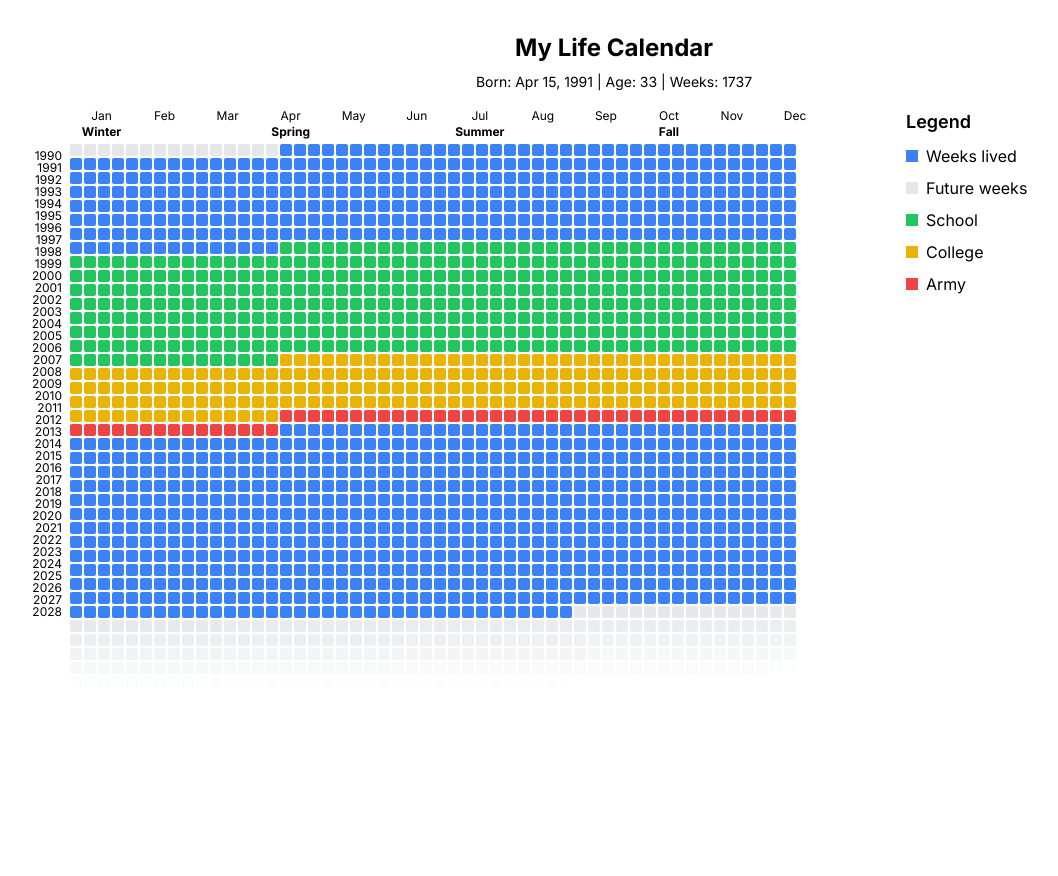
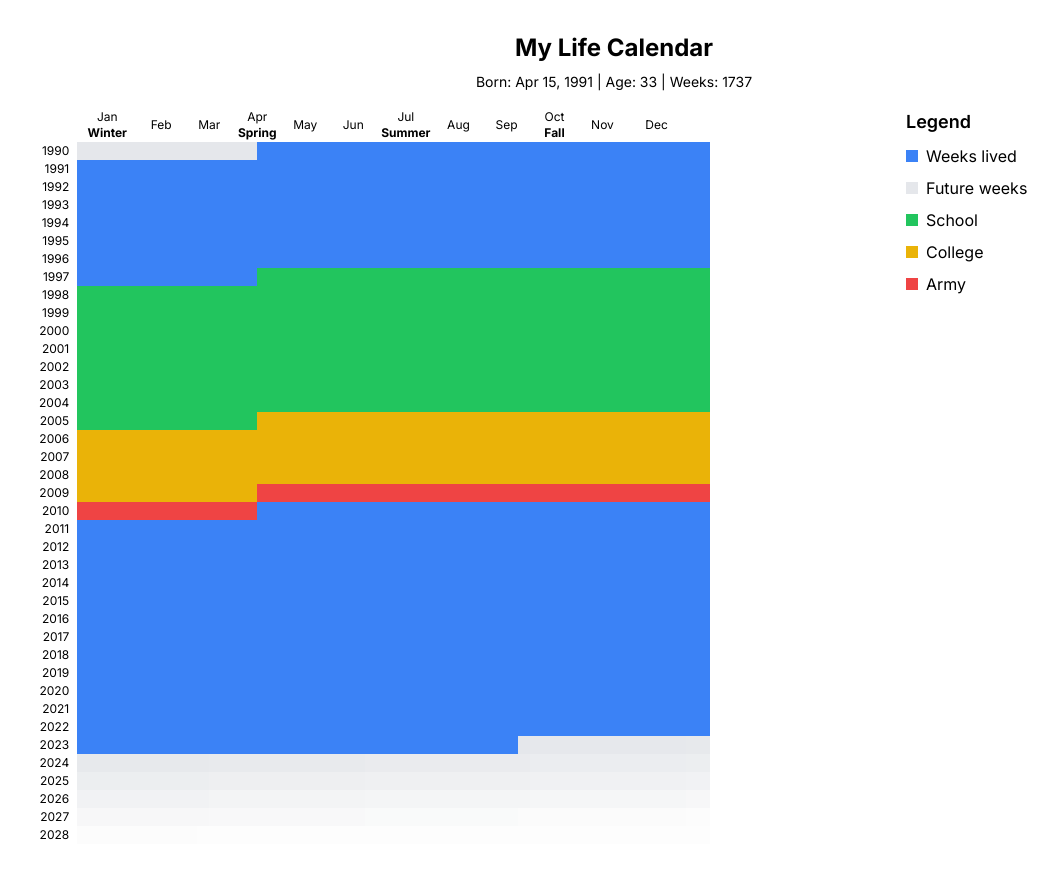
Before and after one commit to WiegerWolf/life-calendar, a Next.js app: page / in a window 1280 px wide. Shown: the whole page, without its empty margins (26-1084 px from the left). Before the commit the page ends 800 px from the top, so only its background shows below. Built offline with nearby package versions, Linux system fonts and the light colour scheme.

Commit message:
Refactor LifeCalendar component to use table layout instead of grid, fix mouse move event handling and calculation of week index

```diff
--- a/components/LifeCalendar.tsx
+++ b/components/LifeCalendar.tsx
@@ -25,7 +25,7 @@ interface TooltipData {
 
 const LifeCalendar: React.FC<LifeCalendarProps> = ({ birthDate, lifeEvents }) => {
   const [tooltipData, setTooltipData] = useState<TooltipData | null>(null);
-  const gridRef = useRef<HTMLDivElement>(null);
+  const tableRef = useRef<HTMLTableElement>(null);
 
   const today = new Date();
   const startDate = new Date(birthDate.getFullYear(), 0, 1); // January 1st of birth year
@@ -35,6 +35,7 @@ const LifeCalendar: React.FC<LifeCalendarProps> = ({ birthDate, lifeEvents }) =>
   const weeksLived = Math.floor((today.getTime() - birthDate.getTime()) / (7 * 24 * 60 * 60 * 1000));
   const futureWeeks = 52 * 5; // Show 5 years into the future
   const totalWeeks = weeksBeforeBirth + weeksLived + futureWeeks;
+  const totalYears = Math.ceil(totalWeeks / 52);
 
   const getDateOfWeek = (weekIndex: number) => {
     const date = new Date(startDate.getTime() + weekIndex * 7 * 24 * 60 * 60 * 1000);
@@ -61,30 +62,19 @@ const LifeCalendar: React.FC<LifeCalendarProps> = ({ birthDate, lifeEvents }) =>
     }
   };
 
-  const handleMouseMove = (event: React.MouseEvent) => {
-    if (!gridRef.current) return;
-
-    const rect = gridRef.current.getBoundingClientRect();
-    const x = event.clientX - rect.left;
-    const y = event.clientY - rect.top;
-
-    const blockWidth = rect.width / 52;
-    const blockHeight = rect.height / Math.ceil(totalWeeks / 52);
-
-    const col = Math.floor(x / blockWidth);
-    const row = Math.floor(y / blockHeight);
-
-    const index = row * 52 + col;
-
-    if (index >= 0 && index < totalWeeks) {
-      const [_, eventName] = getColorAndEventForWeek(index);
+  const handleMouseMove = (event: React.MouseEvent<HTMLTableElement>) => {
+    const target = event.target as HTMLTableCellElement;
+    if (target.tagName === 'TD' && target.dataset.week) {
+      const weekIndex = parseInt(target.dataset.week, 10);
+      const rect = target.getBoundingClientRect();
+      const [_, eventName] = getColorAndEventForWeek(weekIndex);
       setTooltipData({
-        weekNumber: index + 1,
-        date: getDateOfWeek(index),
+        weekNumber: weekIndex + 1,
+        date: getDateOfWeek(weekIndex),
         event: eventName,
-        isPast: index < weeksLived,
-        x: x, // Use position relative to the grid
-        y: y, // Use position relative to the grid
+        isPast: weekIndex < weeksBeforeBirth + weeksLived,
+        x: event.clientX - rect.left,
+        y: event.clientY - rect.top,
       });
     } else {
       setTooltipData(null);
@@ -99,49 +89,48 @@ const LifeCalendar: React.FC<LifeCalendarProps> = ({ birthDate, lifeEvents }) =>
   const seasons = ['Winter', 'Spring', 'Summer', 'Fall'];
 
   return (
-    <div className="relative">
-      {/* Month and Season Labels */}
-      <div className="flex mb-1 ml-8"> {/* Added left margin to align with grid */}
+    <div className="relative overflow-x-auto">
+      <table
+        ref={tableRef}
+        className="border-collapse"
+        onMouseMove={handleMouseMove}
+        onMouseLeave={handleMouseLeave}
+      >
+        <thead>
+          <tr>
+            <th></th> {/* Empty cell for the top-left corner */}
             {months.map((month, index) => (
-          <div key={month} className="w-[7.69%] text-xs text-center"> {/* Fixed width for alignment */}
+              <th key={month} className="text-xs font-normal px-1" colSpan={index === 0 || index === 11 ? 5 : 4}>
                 {month}
                 {index % 3 === 0 && (
                   <div className="text-xs font-bold">{seasons[Math.floor(index / 3)]}</div>
                 )}
-          </div>
+              </th>
             ))}
-      </div>
-
-      <div className="flex">
-        {/* Year Labels */}
-        <div className="flex flex-col mr-2 pt-1.5"> {/* Added top padding to align with grid */}
-          {Array.from({ length: Math.ceil(totalWeeks / 52) }).map((_, index) => (
-            <div key={index} className="h-3 text-xs flex items-center justify-end w-6">
-              {startDate.getFullYear() + index}
-            </div>
-          ))}
-        </div>
-
-        {/* Life Calendar Grid */}
-        <div
-          ref={gridRef}
-          className="grid grid-cols-52 gap-0.5"
-          onMouseMove={handleMouseMove}
-          onMouseLeave={handleMouseLeave}
-        >
-          {Array.from({ length: totalWeeks }).map((ff, index) => {
-            const [color, _] = getColorAndEventForWeek(index);
+          </tr>
+        </thead>
+        <tbody>
+          {Array.from({ length: totalYears }).map((_, yearIndex) => (
+            <tr key={yearIndex}>
+              <th className="text-xs font-normal pr-2 text-right">
+                {startDate.getFullYear() + yearIndex}
+              </th>
+              {Array.from({ length: 52 }).map((ff, weekIndex) => {
+                const absoluteWeekIndex = yearIndex * 52 + weekIndex;
+                const [color, _] = getColorAndEventForWeek(absoluteWeekIndex);
                 return (
-              <div
-                key={index}
-                className={`w-2 h-2 md:w-3 md:h-3 rounded-sm ${color}`}
+                  <td
+                    key={weekIndex}
+                    className={`w-2 h-2 md:w-3 md:h-3 ${color}`}
+                    data-week={absoluteWeekIndex}
                   />
                 );
               })}
-        </div>
-      </div>
+            </tr>
+          ))}
+        </tbody>
+      </table>
 
-      {/* Tooltip */}
       {tooltipData && (
         <div
           className="absolute z-10 p-2 text-sm bg-white border rounded shadow-lg"
```
Lines whose indentation alone changed are shown as unchanged.
